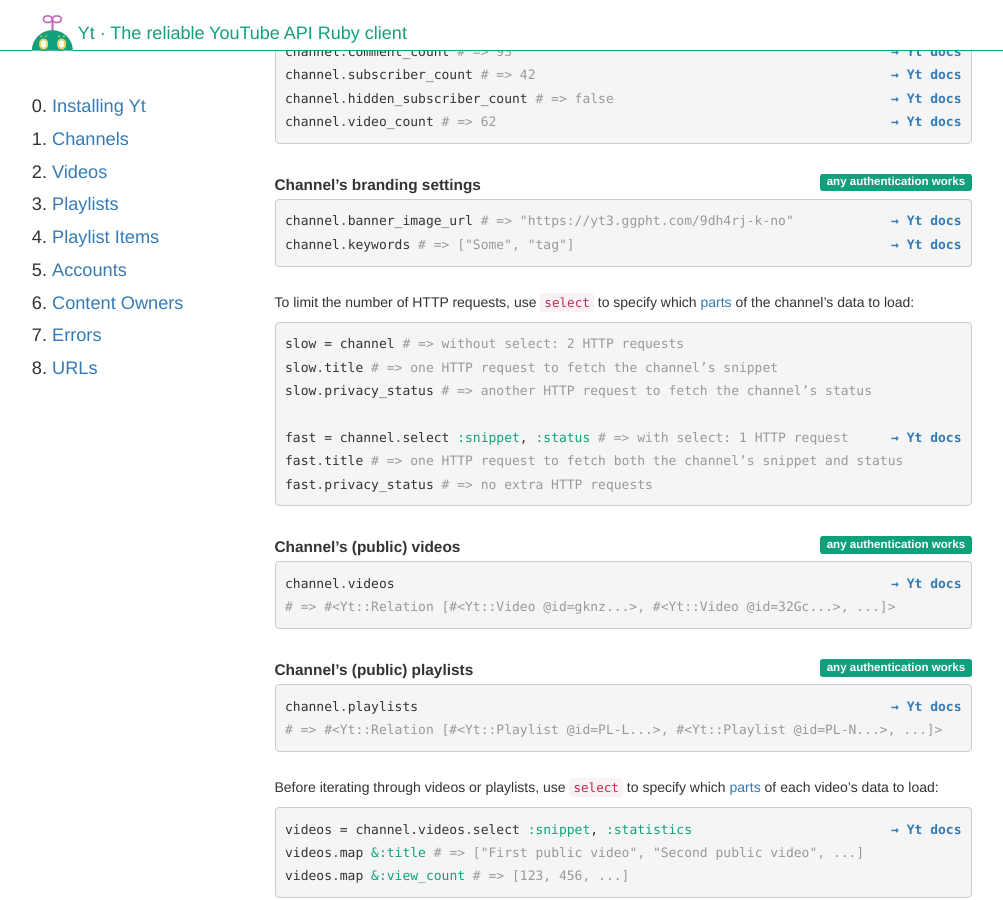
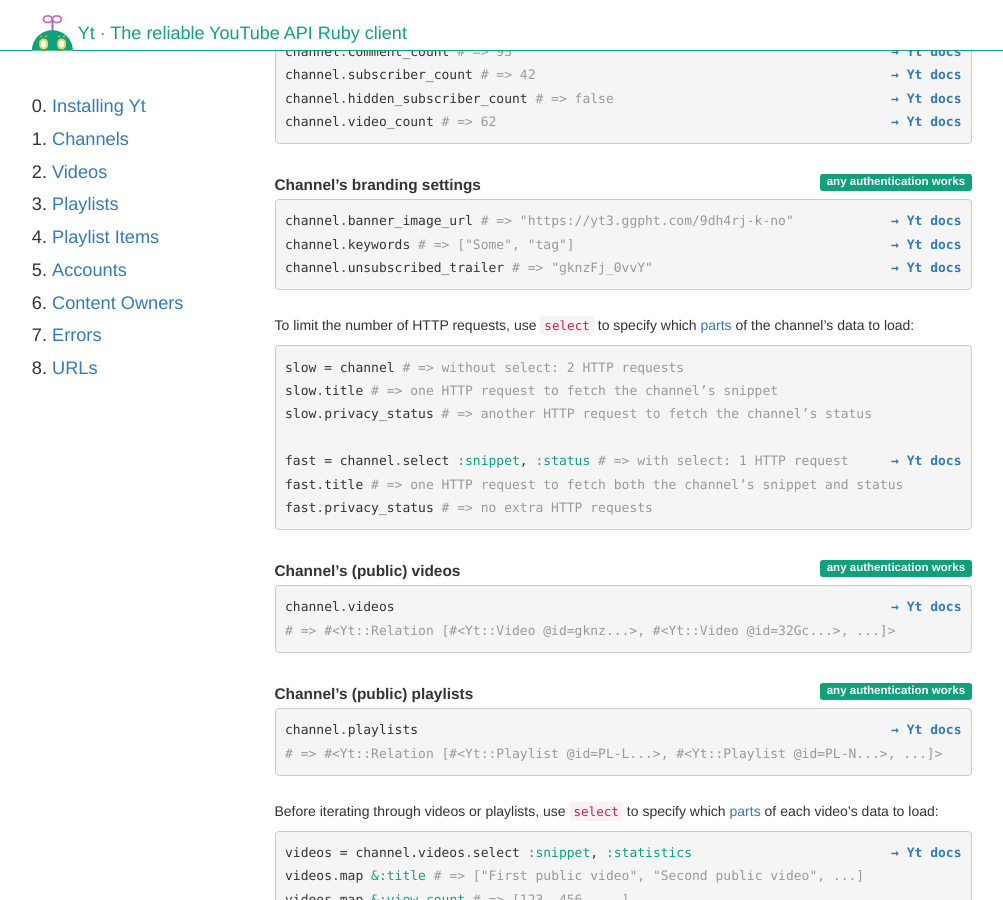
Before and after one commit to nullscreen/yt-core, a Jekyll site: the page built from docs/channels.html, in a window 1280 px wide and 900 px high, scrolled down 1532 px. Shown: the whole window, without its empty margins (138-1141 px from the left). Built offline with Jekyll 4.4.1, drawn with Linux system fonts in a browser that asks for light colours; nearby versions of some CDN libraries; some web fonts are replaced.

Commit message:
Add Channel#unsubscribed_trailer

```diff
--- a/docs/channels.html
+++ b/docs/channels.html
@@ -94,7 +94,8 @@
   {% include dt.html title="Channel’s branding settings" label="success" auth="any authentication works" %}
   <dd><a class="anchor" id="branding_settings"></a><div class="highlight"><pre>
 {% include doc.html instance="Channel#banner_image_url" %}{% include example.html object='channel' method='banner_image_url' result='"https://yt3.ggpht.com/9dh4rj-k-no"' %}
-{% include doc.html instance="Channel#keywords" %}{% include example.html object='channel' method='keywords' result='["Some", "tag"]' %}</pre>
+{% include doc.html instance="Channel#keywords" %}{% include example.html object='channel' method='keywords' result='["Some", "tag"]' %}
+{% include doc.html instance="Channel#unsubscribed_trailer" %}{% include example.html object='channel' method='unsubscribed_trailer' result='"gknzFj_0vvY"' %}</pre>
   </div></dd>
 </dl>
 <p>
```
Also changed, not shown: lib/yt/channel.rb (+7 -0 lines), spec/channel/branding_settings_spec.rb (+1 -0 lines).
